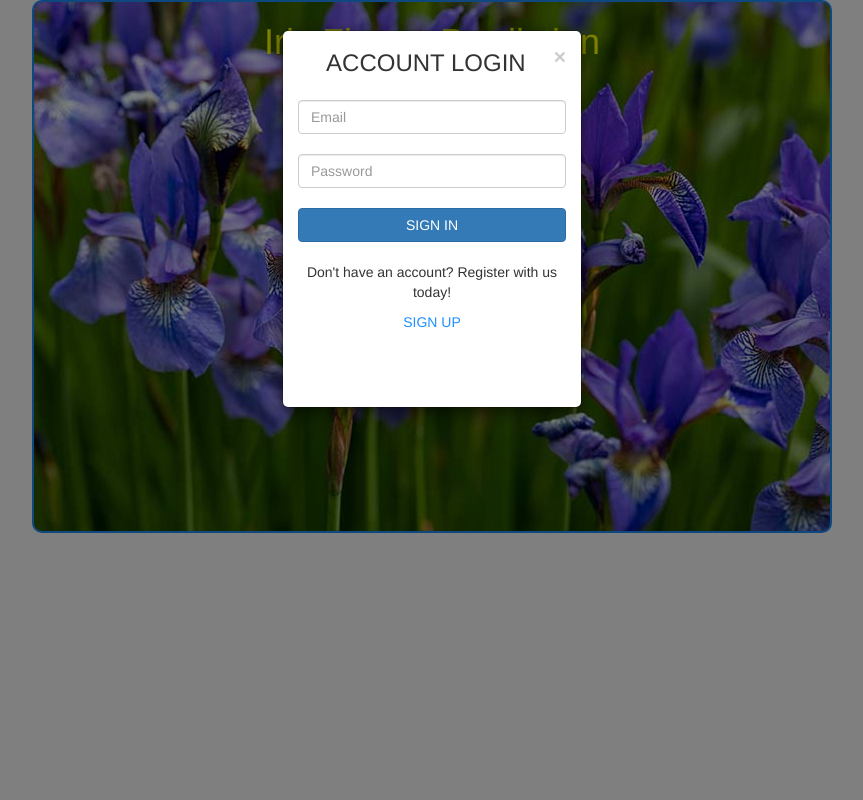
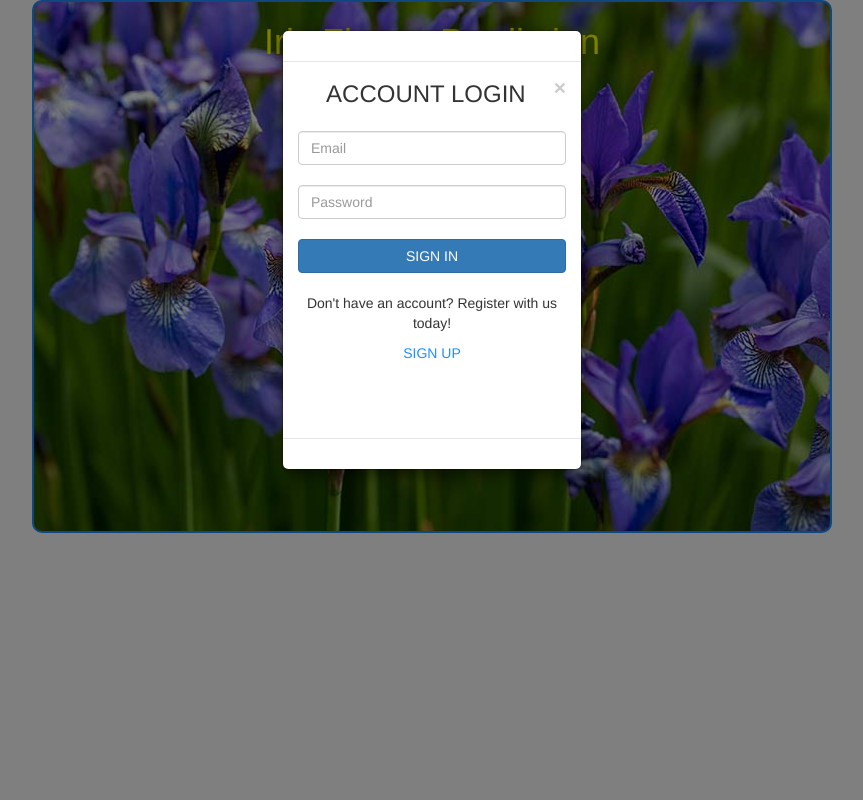
Before and after one commit to danwsc/irisClassification, a Flask app: page /loggingIn in a window 1280 px wide. Shown: the whole page, without its empty margins (208-1071 px from the left). Run offline with Flask 2, Linux system fonts and the light colour scheme; some libraries are stand-ins or nearby versions.

Commit message:
Trying modals

```diff
--- a/templates/login.html
+++ b/templates/login.html
@@ -80,6 +80,7 @@
     <div class="modal-dialog modal-sm">
         <!-- Modal content -->
           <div class="modal-content">
+            <div class="modal-header"></div>
             <div class="modal-body">
               <form method="POST" action="/verifyUser" >
                 <button type="button" class="close" data-dismiss="modal">&times;</button>
@@ -103,6 +104,7 @@
                 {% endif %}
               </div>
             </div>
+            <div class="modal-footer"></div>
           </div>
     </div>
   </div>
@@ -110,6 +112,7 @@
     <div class="modal-dialog modal-sm">
         <!-- Modal content -->
           <div class="modal-content">
+            <div class="modal-header"></div>
             <div class="modal-body">
               <form method="POST" action="/user" >
                 <button type="button" class="close" data-dismiss="modal">&times;</button>
@@ -138,6 +141,7 @@
                 {% endif %}
               </div>
             </div>
+            <div class="modal-footer"></div>
           </div>
     </div>
   </div>
@@ -145,6 +149,7 @@
     <div class="modal-dialog modal-sm">
         <!-- Modal content -->
           <div class="modal-content">
+            <div class="modal-header"></div>
             <div class="modal-body">
               <form method="POST" action="/userChangePassword" >
                 <button type="button" class="close" data-dismiss="modal">&times;</button>
@@ -172,6 +177,7 @@
                 {% endif %}
               </div>
             </div>
+            <div class="modal-footer"></div>
           </div>
     </div>
   </div>
```
